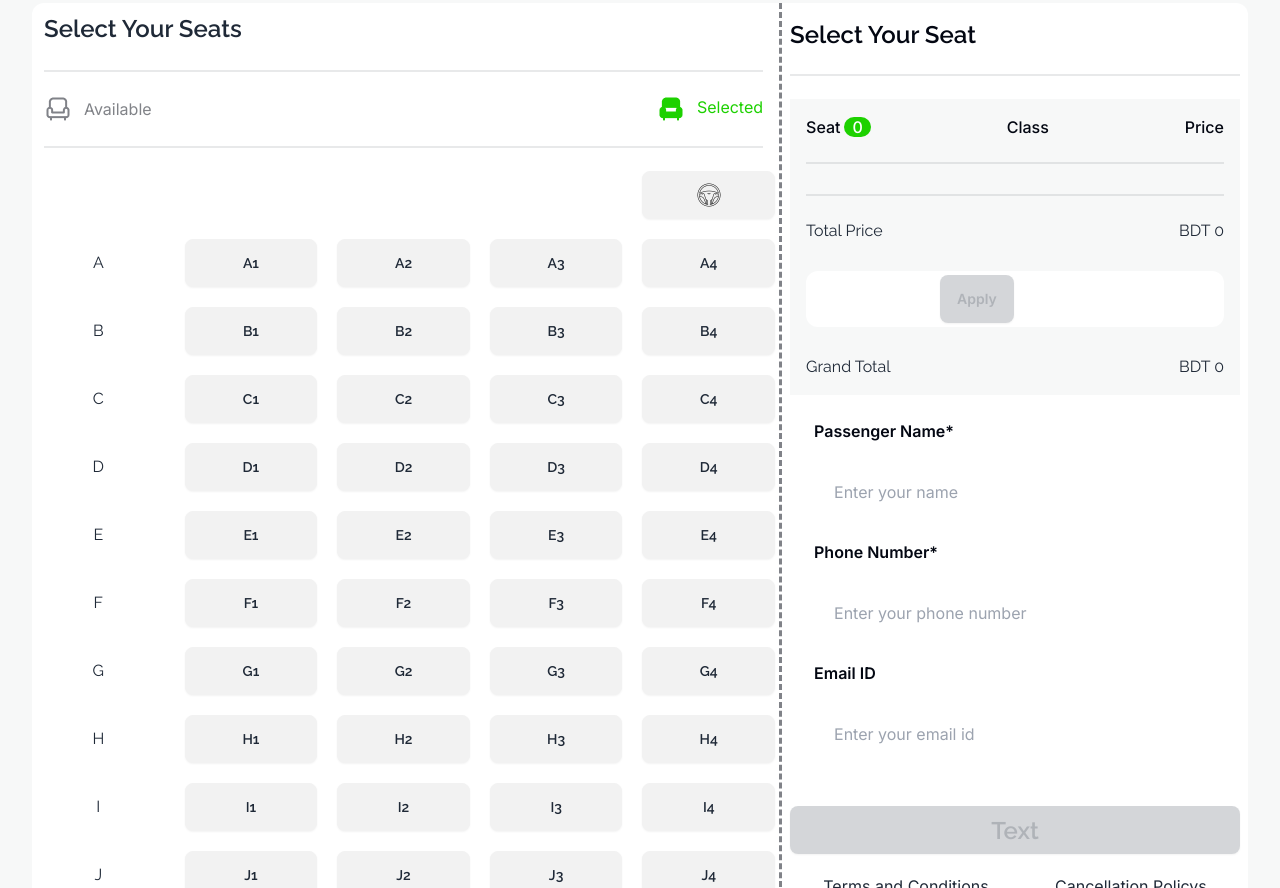
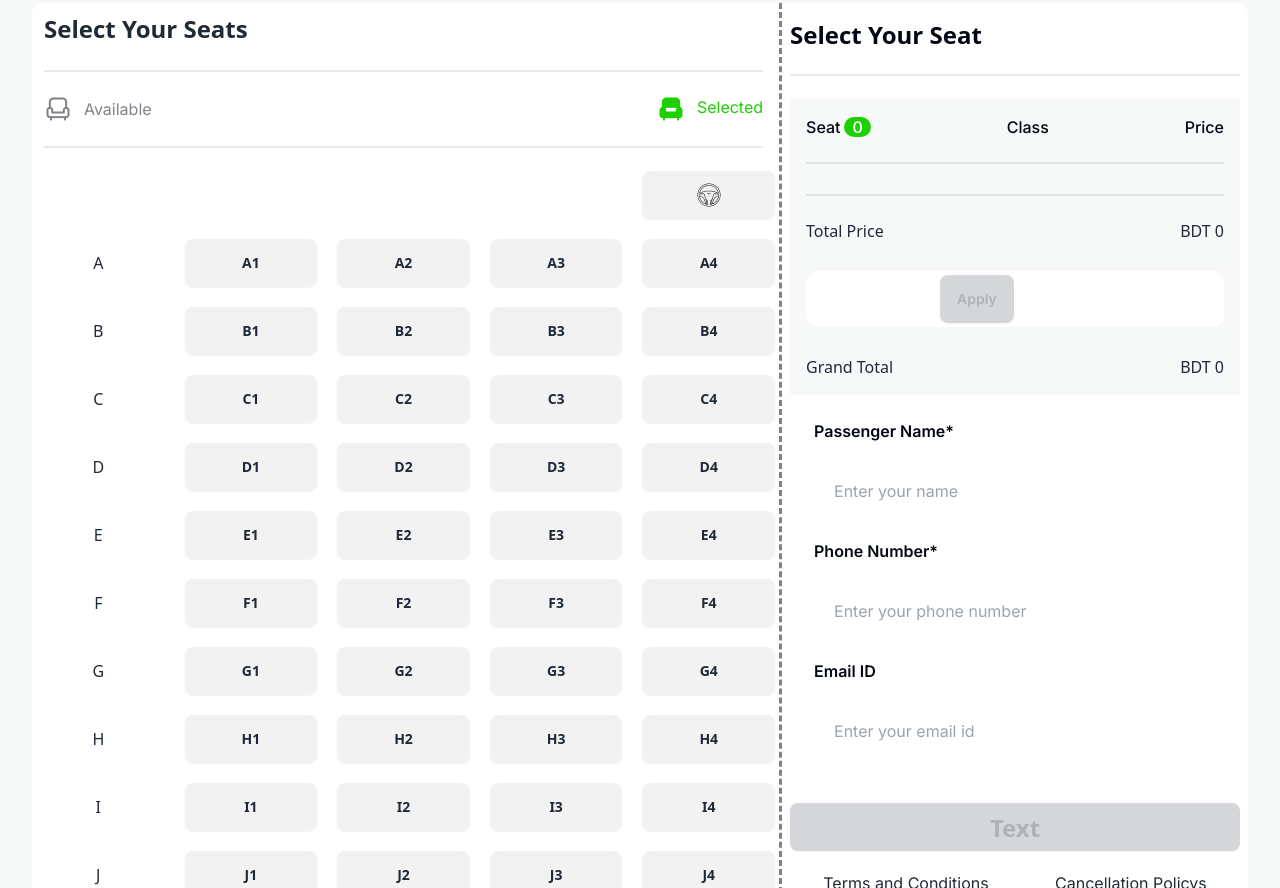
Before and after one commit to reduanhaiderrifat/Assainment-ticket-5, a plain HTML site: page index.html in a window 1280 px wide. Shown: the part 1912-2800 px from the top of the page. Drawn offline with nearby package versions, Linux system fonts and the light colour scheme.

Commit message:
almost finish

```diff
--- a/index.html
+++ b/index.html
@@ -34,7 +34,7 @@
 </style>
 
 </head>
-<body class="container mx-auto raleway">
+<body class="container mx-auto ">
      <header id="hideAll">
         <nav>
             <div class="navbar bg-base-100 mt-3">
@@ -155,7 +155,7 @@
       </div>
       </section>
       <!-- -------------- -->
-      <section id="select-ticket" class="mt-28 shadow-top rounded-2xl bg-[#F7F8F8] px-4 pb-9 hideAll">
+      <section id="select-ticket" class="mt-28 shadow-top rounded-2xl bg-[#F7F8F8] px-4 pb-9 ">
       <div class="text-center pb-20 space-y-3">
         <h1 class="font-bold text-[40px]">P.H Paribahan</h1>
         <p class="inter text-[#03071299]">Our buses offer affordable and comfortable travel, with amenities like Wi-Fi and scenic routes,<br> ensuring a stress-free and enjoyable journey for passengers.</p>
@@ -238,55 +238,55 @@
     <button></button>
     <button class="btn"><img src="images/steering-wheel (2).png" alt=""></button>
     <button >A</button>
-    <button class="btn btn-all">A1</button>
-    <button class="btn btn-all">A2</button>
-    <button class="btn btn-all">A3</button>
-    <button class="btn btn-all">A4</button>
+    <button onclick="enable()" class="btn btn-all">A1</button>
+    <button onclick="enable()" class="btn btn-all">A2</button>
+    <button onclick="enable()" class="btn btn-all">A3</button>
+    <button onclick="enable()" class="btn btn-all">A4</button>
     <button >B</button>
-    <button class="btn btn-all">B1</button>
-    <button class="btn btn-all">B2</button>
-    <button class="btn btn-all">B3</button>
-    <button class="btn btn-all">B4</button>
+    <button onclick="enable()" class="btn btn-all">B1</button>
+    <button onclick="enable()" class="btn btn-all">B2</button>
+    <button onclick="enable()" class="btn btn-all">B3</button>
+    <button onclick="enable()" class="btn btn-all">B4</button>
     <button >C</button>
-    <button class="btn btn-all">C1</button>
-    <button class="btn btn-all">C2</button>
-    <button class="btn btn-all">C3</button>
-    <button class="btn btn-all">C4</button>
+    <button onclick="enable()" class="btn btn-all">C1</button>
+    <button onclick="enable()" class="btn btn-all">C2</button>
+    <button onclick="enable()" class="btn btn-all">C3</button>
+    <button onclick="enable()" class="btn btn-all">C4</button>
     <button >D</button>
-    <button class="btn btn-all">D1</button>
-    <button class="btn btn-all">D2</button>
-    <button class="btn btn-all">D3</button>
-    <button class="btn btn-all">D4</button>
+    <button onclick="enable()" class="btn btn-all">D1</button>
+    <button onclick="enable()" class="btn btn-all">D2</button>
+    <button onclick="enable()" class="btn btn-all">D3</button>
+    <button onclick="enable()" class="btn btn-all">D4</button>
     <button >E</button>
-    <button class="btn btn-all">E1</button>
-    <button class="btn btn-all">E2</button>
-    <button class="btn btn-all">E3</button>
-    <button class="btn btn-all">E4</button>
+    <button onclick="enable()" class="btn btn-all">E1</button>
+    <button onclick="enable()" class="btn btn-all">E2</button>
+    <button onclick="enable()" class="btn btn-all">E3</button>
+    <button onclick="enable()" class="btn btn-all">E4</button>
     <button >F</button>
-    <button class="btn btn-all">F1</button>
-    <button class="btn btn-all">F2</button>
-    <button class="btn btn-all">F3</button>
-    <button class="btn btn-all">F4</button>
+    <button onclick="enable()" class="btn btn-all">F1</button>
+    <button onclick="enable()" class="btn btn-all">F2</button>
+    <button onclick="enable()" class="btn btn-all">F3</button>
+    <button onclick="enable()" class="btn btn-all">F4</button>
     <button >G</button>
-    <button class="btn btn-all">G1</button>
-    <button class="btn btn-all">G2</button>
-    <button class="btn btn-all">G3</button>
-    <button class="btn btn-all">G4</button>
+    <button onclick="enable()" class="btn btn-all">G1</button>
+    <button onclick="enable()" class="btn btn-all">G2</button>
+    <button onclick="enable()" class="btn btn-all">G3</button>
+    <button onclick="enable()" class="btn btn-all">G4</button>
     <button >H</button>
-    <button class="btn btn-all">H1</button>
-    <button class="btn btn-all">H2</button>
-    <button class="btn btn-all">H3</button>
-    <button class="btn btn-all">H4</button>
+    <button onclick="enable()" class="btn btn-all">H1</button>
+    <button onclick="enable()" class="btn btn-all">H2</button>
+    <button onclick="enable()" class="btn btn-all">H3</button>
+    <button onclick="enable()" class="btn btn-all">H4</button>
     <button >I</button>
-    <button class="btn btn-all">I1</button>
-    <button class="btn btn-all">I2</button>
-    <button class="btn btn-all">I3</button>
-    <button class="btn btn-all">I4</button>
+    <button onclick="enable()" class="btn btn-all">I1</button>
+    <button onclick="enable()" class="btn btn-all">I2</button>
+    <button onclick="enable()" class="btn btn-all">I3</button>
+    <button onclick="enable()" class="btn btn-all">I4</button>
     <button >J</button>
-    <button class="btn btn-all">J1</button>
-    <button class="btn btn-all">J2</button>
-    <button class="btn btn-all">J3</button>
-    <button class="btn btn-all">J4</button>
+    <button onclick="enable()" class="btn btn-all">J1</button>
+    <button onclick="enable()" class="btn btn-all">J2</button>
+    <button onclick="enable()" class="btn btn-all">J3</button>
+    <button onclick="enable()" class="btn btn-all">J4</button>
 </div>
 
 </div>
@@ -314,7 +314,7 @@
 </div>
 <div id="hide" class="flex pt-7">
   <input  class= "py-4 w-full rounded-xl relative" type="text" name="" id="inputHide" placeholder=" ">
-<button id="apply" class="btn bg-[#1DD100] text-white inter absolute left-[940px] mt-1" disabled>Apply</button>
+<button id="apply" class="btn bg-[#1DD100] text-white inter absolute left-[940px] mt-1">Apply</button>
 </div>
 <div class="flex justify-between pt-7">
   <h1>Grand Total</h1>
@@ -327,7 +327,7 @@
     <input class="w-full p-5 rounded-xl my-4 font-normal" type="text" name="" id="" placeholder="Enter your name" required>
   </label>
   <label class="inter text-[#030712] font-semibold" for="">Phone Number*<br>
-    <input id="numberInput" class="w-full p-5 rounded-xl my-4 font-normal" type="number" name="" id="" placeholder="Enter your phone number" required>
+    <input id="numberInput" class="w-full p-5 rounded-xl my-4 font-normal" type="number" name="" placeholder="Enter your phone number" oninput="checkInput()" required>
   </label>
   <label class="inter text-[#030712] font-semibold" for="">Email ID<br>
     <input class="w-full p-5 rounded-xl my-4 font-normal" type="email" name="" id="" placeholder="Enter your email id ">
--- a/script.js
+++ b/script.js
@@ -3,32 +3,21 @@
   const seat = document.getElementById(elementId);
   seat.scrollIntoView({ behavior: "smooth" });
 }
-
 const allBtn = document.getElementsByClassName('btn-all');
 let count = 0;
 let count2 = 40;
-
 for (const btn of allBtn) {
   btn.addEventListener('click', function (e) {
-
     count += 1;
     count2 -= 1;
     setInnerValue('seat-count', count);
     setInnerValue('seats-left', count2);
     e.target.style.backgroundColor = '#1DD100';
     e.target.style.color = '#FFF';
-  const text = document.getElementById('text');
-
-    text.removeAttribute('disabled')
-
-
-
-    // const booking = document.getElementById('booked');
     const seat = e.target.innerText;
     const clas = 'Economy';
     const price = 550;
     setBooking(seat, clas, price);
-
     let Total = parseInt(document.getElementById('total').innerText);
     Total += price;
     document.getElementById('total').innerText = Total;
@@ -37,35 +26,24 @@ for (const btn of allBtn) {
     document.getElementById('grand').innerText = grandTotal;
   });
 }
-
 function setInnerValue(elementId, value) {
   const element = document.getElementById(elementId);
   element.innerText = value;
 }
-
 function setBooking(seat, personalty, price) {
   const booking = document.getElementById('booked');
-
-  // Create a new flex container (div) for each booking item
   const bookingItemContainer = document.createElement('div');
   bookingItemContainer.classList.add('flex', 'justify-between', 'p-2');
   bookingItemContainer.style.listStyle = 'none';
-  // Create the list items
   const seatLi = document.createElement('li');
   seatLi.innerText = seat;
-
   const personaltyLi = document.createElement('li');
   personaltyLi.innerText = personalty;
-
   const priceLi = document.createElement('li');
   priceLi.innerText = price;
-
-  // Append the list items to the new flex container
   bookingItemContainer.appendChild(seatLi);
   bookingItemContainer.appendChild(personaltyLi);
   bookingItemContainer.appendChild(priceLi);
-
-  // Append the new flex container to the 'booked' element
   booking.appendChild(bookingItemContainer);
 }
 
@@ -75,33 +53,44 @@ function hideElement(elementId) {
     element.classList.add('hidden');
   }
 }
-
 function showElement(elementId){
   const element = document.getElementById(elementId);
   element.classList.remove('hidden')
 }
-document.getElementById('apply').addEventListener('click',function(){
- hideElement('hide');
+document.addEventListener('DOMContentLoaded', function () {
+  const inputHide = document.getElementById('inputHide');
+  const apply= document.getElementById('apply');
+  const hide = document.getElementById('hide')
+  apply.disabled = true;
+  inputHide.addEventListener('input', function () {
+      const secretValue = inputHide.value.trim();
+      apply.disabled = !(secretValue === 'NEW15' || secretValue === 'Couple20');
+    });
+    apply.addEventListener('click', function () {
+      const Total = parseFloat(document.getElementById('total').innerText);
+      const secretValue = inputHide.value.trim();
+      let discountPercentage = 0;
+      if (secretValue === 'NEW15') {
+        discountPercentage = 15;
+      } else if (secretValue === 'Couple20') {
+        discountPercentage = 20;
+      }
+      const discountedPrice =Total * (1 - discountPercentage / 100);
+      document.getElementById('grand').innerText = discountedPrice.toFixed(2);
+      hide.style.display = 'none';
+  });
 });
-
-document.getElementById('inputHide').addEventListener('keyup',function(){
-  const apply = document.getElementById('apply');
-  const new1  = document.getElementById('new');
-
-  const couple = document.getElementById('couple');
-
-  if(new1.innerText !== 'NEW 15'|| couple.innerText !== 'Couple 20'){
-    new1.style.fontFamily = 'inter';
-    couple.style.fontFamily = 'inter';
-     apply.setAttribute('disabled')
-  } else{
-    new1.style.fontFamily = 'inter';
-    couple.style.fontFamily = 'inter';
-    apply.removeAttribute('disabled',true)
+let textClicked = false;
+function enable() {
+  textClicked = true;
+  checkInput();
+}
+function checkInput() {
+  const inputValue = document.getElementById('numberInput').value.trim();
+  const textButton = document.getElementById('text');
+  if (textClicked && inputValue !== "") {
+    textButton.removeAttribute('disabled');
+  } else {
+        textButton.setAttribute('disabled', true);
   }
-})
-
-function inputNumber(){
-  document.getElementById('text').style.display = 'block';
-
 }
```
Also changed, not shown: jaans.js (+159 -36 lines).
